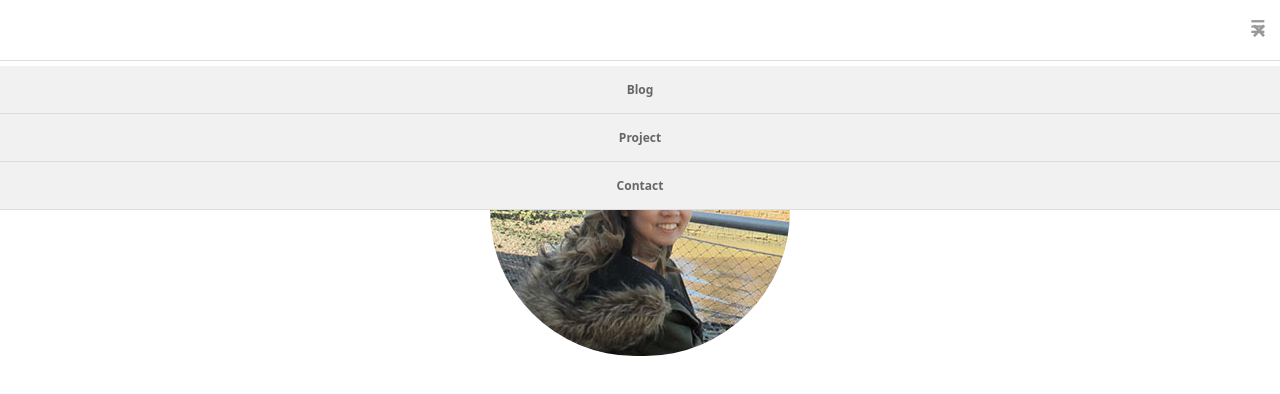
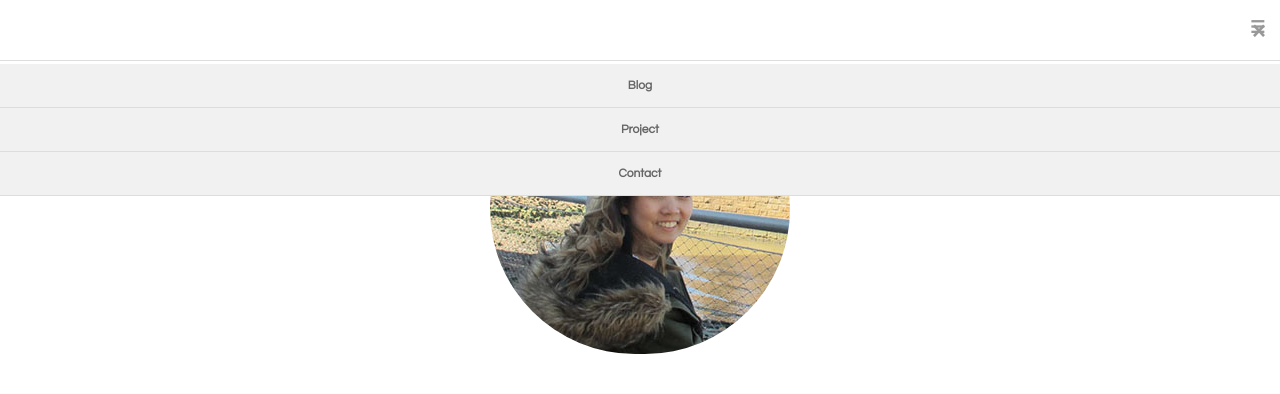
Before and after one commit to petchthep/portfolioh, a plain HTML site: page index.html in a window 1280 px wide. Shown: the top 394 px of the page. Drawn offline with Linux system fonts and the light colour scheme.

Commit message:
changed font

```diff
--- a/css/paige.css
+++ b/css/paige.css
@@ -4,7 +4,6 @@ html, body{
 }
 
 body{
-  font-family: 'Noto Sans', sans-serif;
 	margin:0;
 	width:100%;
 	height:100vh;
```
